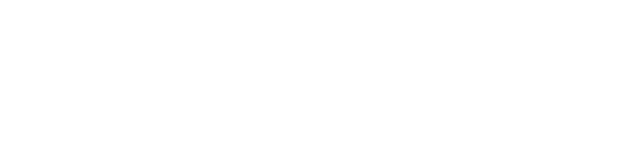
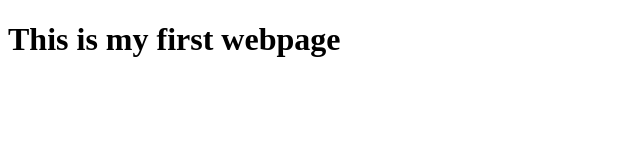
Before and after one commit to EliasK711/web-dev-course, a plain HTML site: page index.html in a window 1280 px wide. Shown: the whole page, without its empty margins (0-640 px from the left). Drawn offline with Linux system fonts and the light colour scheme.

Commit message:
Added a h1 tag with some text

```diff
--- a/index.html
+++ b/index.html
@@ -10,6 +10,6 @@
         <title>Document</title>
     </head>
     <body>
-
+        <h1>This is my first webpage</h1>
     </body>
 </html>
```
